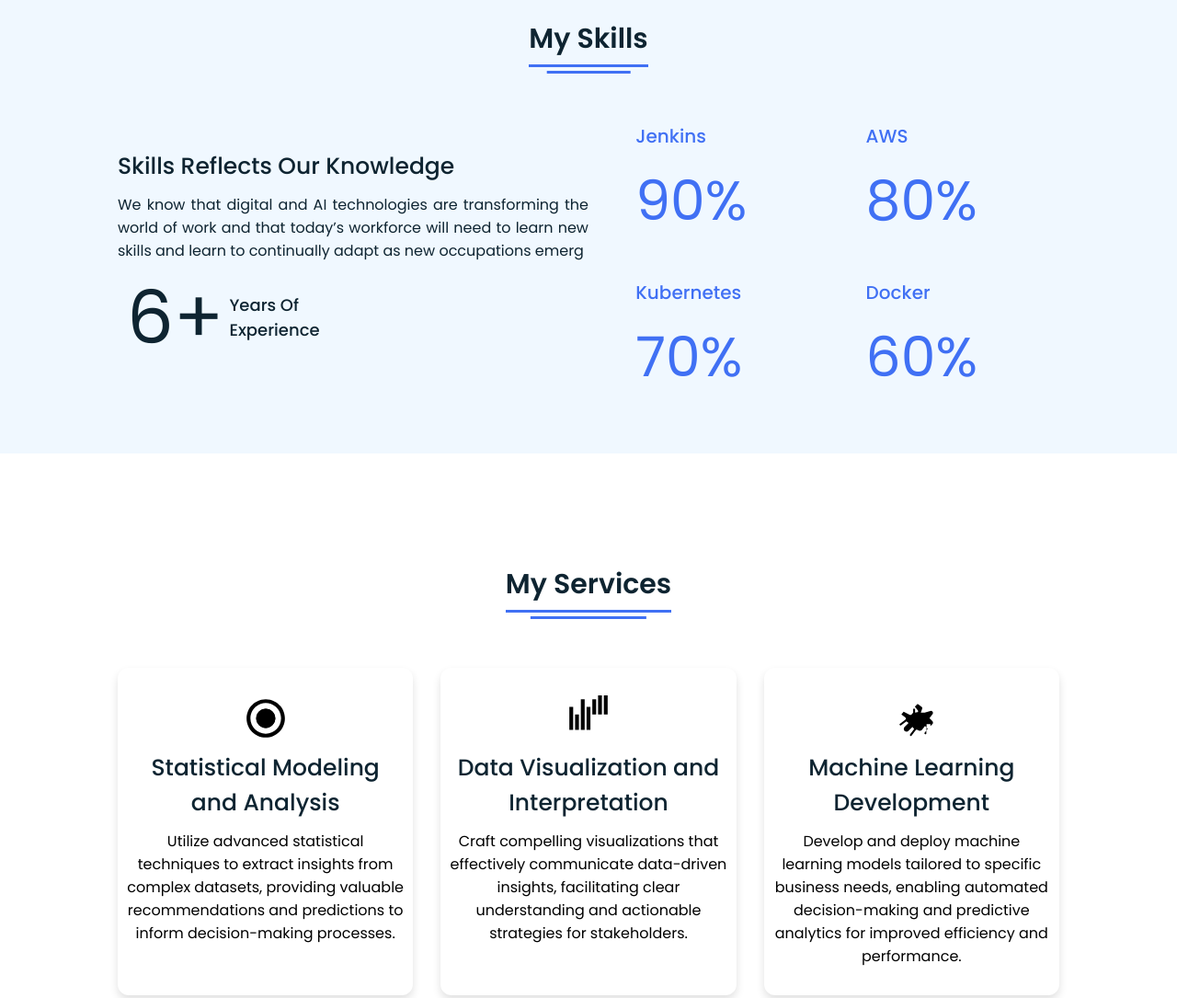
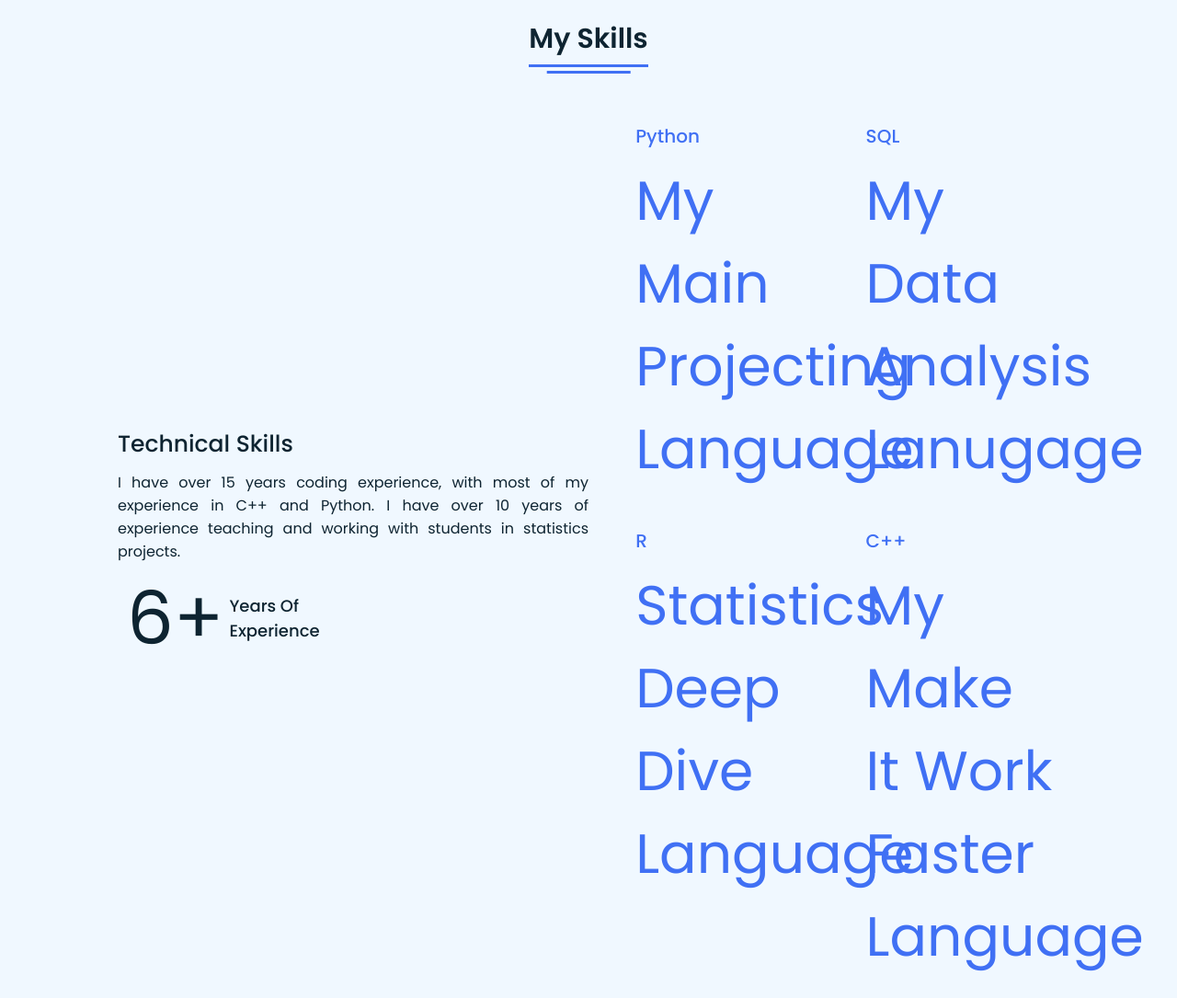
Before and after one commit to Tim-The-Wilson/tim-wilson.github.io, a plain HTML site: page index.html in a window 1280 px wide. Shown: the part 1520-2605 px from the top of the page at 92% size. Drawn offline with Linux system fonts and the light colour scheme.

Commit message:
Update index.html

```diff
--- a/index.html
+++ b/index.html
@@ -84,8 +84,8 @@
    <div class="title"><span>My Skills</span></div>
    <div class="skills-details">
      <div class="text">
-       <div class="topic">Skills Reflects Our Knowledge</div>
-       <p>We know that digital and AI technologies are transforming the world of work and that today’s workforce will need to learn new skills and learn to continually adapt as new occupations emerg</p>
+       <div class="topic">Technical Skills</div>
+       <p>I have over 15 years coding experience, with most of my experience in C++ and Python. I have over 10 years of experience teaching and working with students in statistics projects.</p>
        <div class="experience">
          <div class="num">6+</div>
          <div class="exp">Years Of <br> Experience</div>
@@ -93,20 +93,20 @@
      </div>
      <div class="boxes">
        <div class="box">
-         <div class="topic">Jenkins</div>
-         <div class="per">90%</div>
+         <div class="topic">Python</div>
+         <div class="per">My Main Projecting Language</div>
        </div>
        <div class="box">
-         <div class="topic">AWS</div>
-         <div class="per">80%</div>
+         <div class="topic">SQL</div>
+         <div class="per">My Data Analysis Lanugage</div>
        </div>
        <div class="box">
-         <div class="topic">Kubernetes</div>
-         <div class="per">70%</div>
+         <div class="topic">R</div>
+         <div class="per">Statistics Deep Dive Language</div>
        </div>
        <div class="box">
-         <div class="topic">Docker</div>
-         <div class="per">60%</div>
+         <div class="topic">C++</div>
+         <div class="per">My Make It Work Faster Language</div>
        </div>
      </div>
    </div>
```
